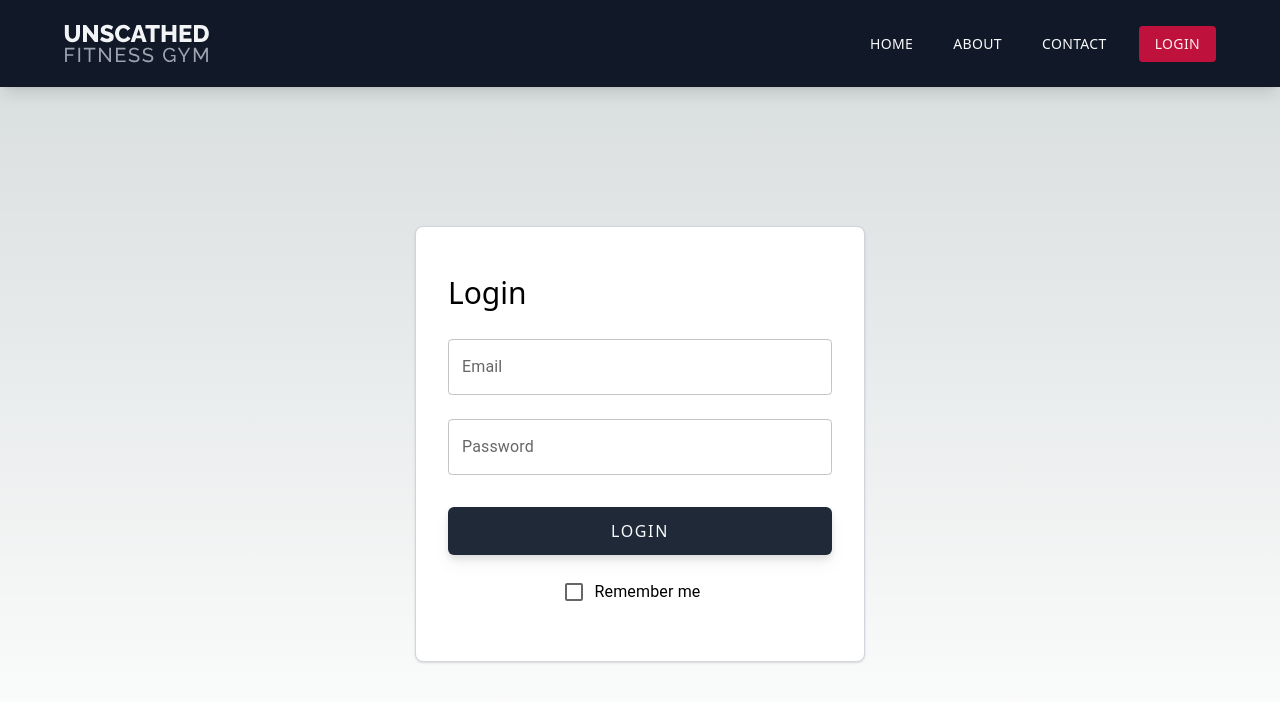
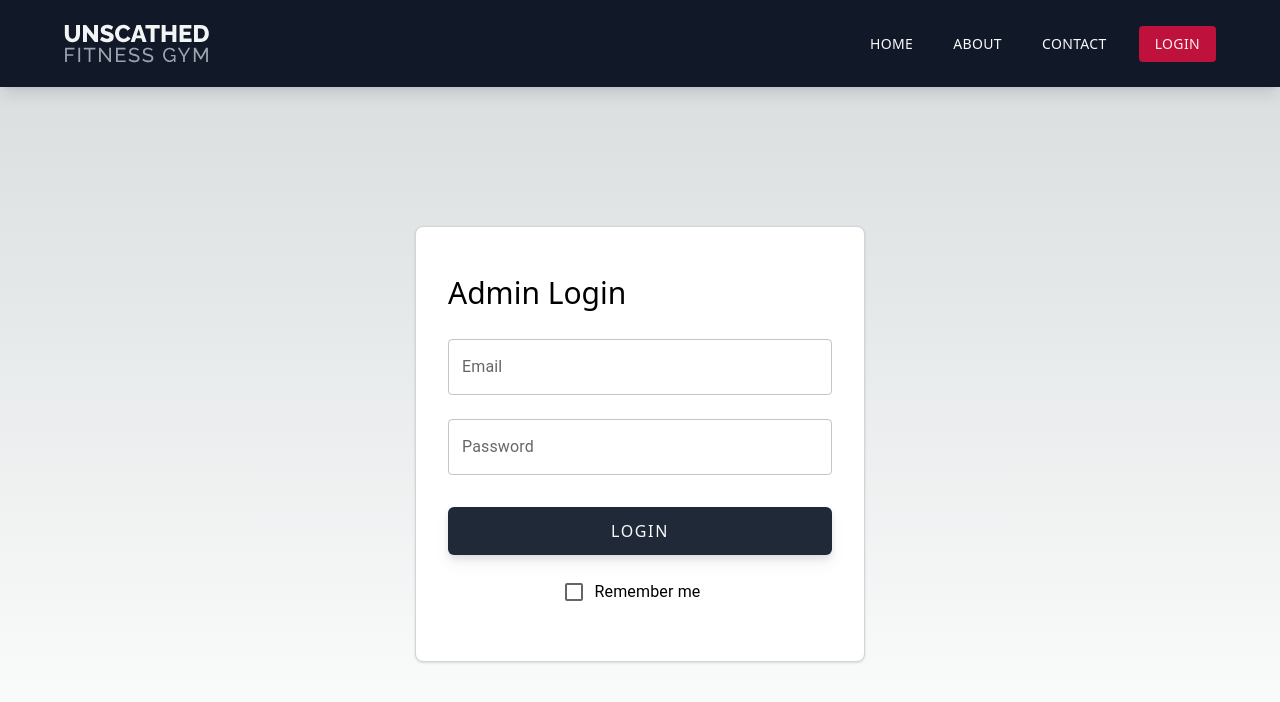
Before and after one commit to 2202-XU-CSCC22B/groupD, a Next.js app in the folder front-end/: page /account/login in a window 1280 px wide. Shown: the top 702 px of the page. Built offline with nearby package versions, Linux system fonts and the light colour scheme.

Commit message:
Updated ContactSection and LoginPage.

```diff
--- a/front-end/src/components/home/ContactSection.js
+++ b/front-end/src/components/home/ContactSection.js
@@ -15,6 +15,7 @@ import Image from "next/image";
 
 const ContactSection = ({ ...props }) => {
   return (
+    <div style={{ padding: "20px" }}>
       <Section
         {...props}
         className="flex items-center -z-50"
@@ -28,6 +29,7 @@ const ContactSection = ({ ...props }) => {
         <MyContainer className="grid place-items-center h-[calc(100vh-74px)]">
           <div
             className={`${styles.carouselContainer} flex justify-center items-center`}
+            style={{ maxWidth: "100%", width: "100%" }}
           >
             <Carousel
               className={styles.gymImages}
@@ -41,6 +43,7 @@ const ContactSection = ({ ...props }) => {
               stopOnHover={true}
               swipeScrollTolerance={10}
               dynamicHeight={false}
+              style={{ maxWidth: "100%", width: "100%" }}
             >
               <div>
                 <Image src={gym1} />
@@ -87,6 +90,7 @@ const ContactSection = ({ ...props }) => {
           </div>
         </MyContainer>
       </Section>
+    </div>
   );
 };
 
--- a/front-end/src/pages/account/login/index.js
+++ b/front-end/src/pages/account/login/index.js
@@ -65,7 +65,7 @@ export default function LoginPage() {
         <div className="grid h-[calc(100vh-87px)] place-items-center calc w-full px-4 lg:px-0">
           <div className="flex flex-col gap-2 w-full max-w-[450px] min-[520px]:px-8 min-[520px]:py-12 sm:w-[450px] border border-gray-300 shadow px-4 py-8 bg-white rounded-lg">
             <h1 className="text-3xl font-medium pb-5 text-left w-full">
-              Login
+              Admin Login
             </h1>
 
             <TextField
```
Lines whose indentation alone changed are shown as unchanged.
